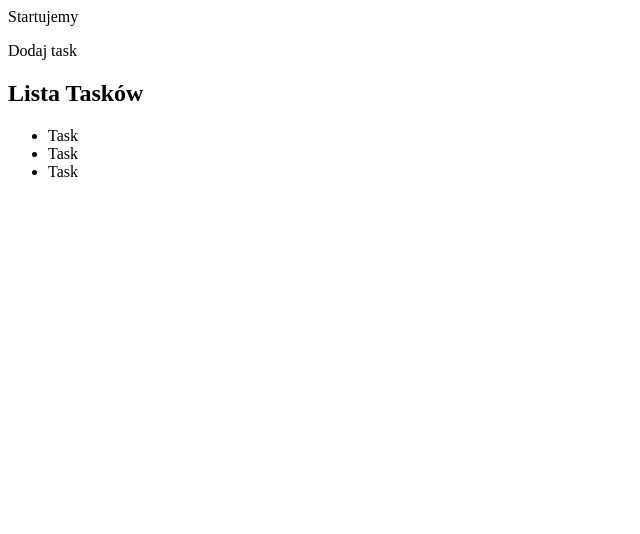
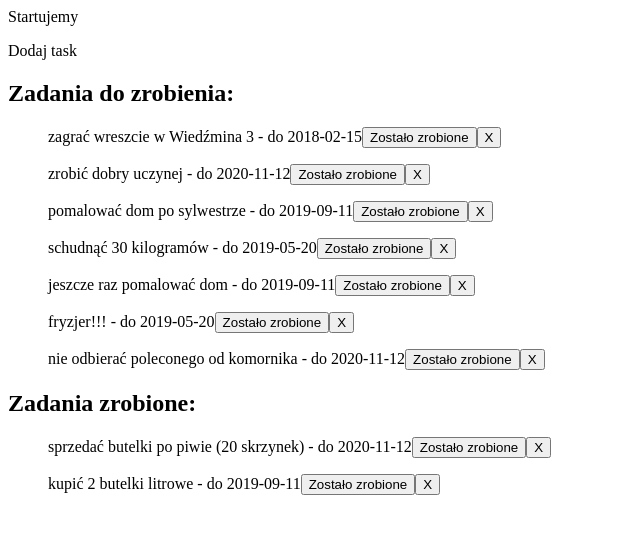
Before and after one commit to XxMaKaPaKaxX/To-do-list-hooks, a React (Create React App) app: page / in a window 1280 px wide. Shown: the top 534 px of the page, without its empty margins (0-640 px from the left). Built offline with nearby package versions, Linux system fonts and the light colour scheme.

Commit message:
added TaskList filter by active status and mapping to Task

```diff
--- a/src/components/App.js
+++ b/src/components/App.js
@@ -3,13 +3,40 @@ import React, { useState } from 'react';
 import AddTask from './AddTask';
 import TaskList from './TaskList';
 
+const exampleTasks = [
+  { id: 0, text: 'zagrać wreszcie w Wiedźmina 3', date: '2018-02-15', important: true, active: true, finishDate: null},
+  { id: 1, text: "zrobić dobry uczynej", date: '2020-11-12', important: false, active: true, finishDate: null },
+  { id: 2, text: "pomalować dom po sylwestrze", date: '2019-09-11', important: false, active: true, finishDate: null },
+  { id: 3, text: "schudnąć 30 kilogramów", date: '2019-05-20', important: true, active: true, finishDate: null },
+  { id: 4, text: "sprzedać butelki po piwie (20 skrzynek)", date: '2020-11-12', important: false, active: false, finishDate: null },
+  { id: 5, text: "jeszcze raz pomalować dom", date: '2019-09-11', important: false, active: true, finishDate: null },
+  { id: 6, text: "fryzjer!!!", date: '2019-05-20', important: true, active: true, finishDate: null },
+  { id: 7, text: "nie odbierać poleconego od komornika", date: '2020-11-12', important: false, active: true, finishDate: null },
+  { id: 8, text: "kupić 2 butelki litrowe", date: '2019-09-11', important: false, active: false, finishDate: null },
+]
+
 
 const App = () => {
+
+  const [tasks, setTasks] = useState(exampleTasks);
+
+  const deleteTask = () => {
+    console.log('zadanie zostało usunięte')
+  };
+
+  const changeTaskStatus = () => {
+    console.log('status został zmieniony')
+  }
+
   return (
     <>
       Startujemy
       <AddTask />
-      <TaskList />
+      <TaskList
+        tasks={tasks}
+        deleteTask={deleteTask}
+        changeTaskStatus={changeTaskStatus}
+      />
     </>
   );
 }
--- a/src/components/Task.js
+++ b/src/components/Task.js
@@ -1,6 +1,15 @@
-const Task = () => {
+const Task = ({data, deleteTask, changeTaskStatus}) => {
+    const  {text, date, important, finishDate} = data;
+
     return (
-        <li>Task</li>
+        <div>
+            <p>
+                {text} - do <span>{date}</span>
+                <button onClick={() => changeTaskStatus()}>Zostało zrobione</button>
+                <button onClick={() => deleteTask()}>X</button>
+            </p>
+
+        </div>
     );
 }
 
--- a/src/components/TaskList.js
+++ b/src/components/TaskList.js
@@ -1,14 +1,29 @@
 import Task from './Task';
 
-const TaskList = () => {
+const TaskList = ({tasks, deleteTask, changeTaskStatus}) => {
+    const allTasks = tasks;
+
+    const activeTasks = allTasks.filter(task => task.active === true)
+        .map(task => <Task key={task.id} data={task} deleteTask={deleteTask} changeTaskStatus={changeTaskStatus}/>);
+
+    const finishedTasks = allTasks.filter(task => task.active === false)
+        .map(task => <Task key={task.id} data={task} deleteTask={deleteTask} changeTaskStatus={changeTaskStatus}/>);
+
     return (
-        <div className="task-list">
-            <h2>Lista Tasków</h2>
-            <ul>
-                <Task />
-                <Task />
-                <Task />
-            </ul>
+        <div className="taskList">
+            <div className="taskList__active">
+                <h2>Zadania do zrobienia: </h2>
+                <ul>
+                    {activeTasks}
+                </ul>
+            </div>
+            <div className="taskList__finished">
+                <h2>Zadania zrobione: </h2>
+                <ul>
+                    {finishedTasks}
+                </ul>
+            </div>
+
         </div>
     );
 }
```
